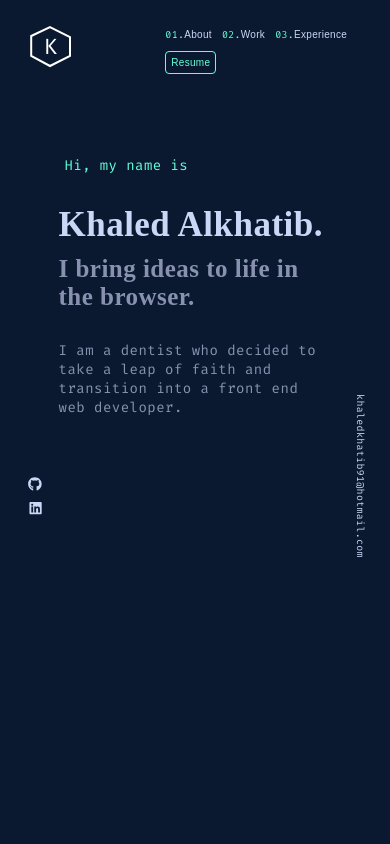
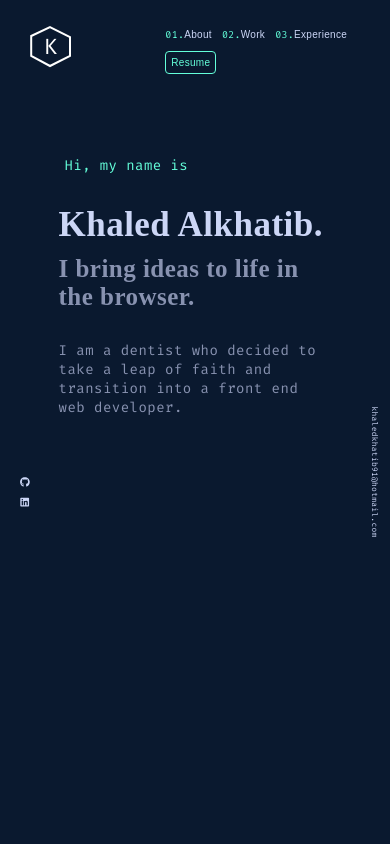
Before and after one commit to Khaled91Alkhatib/Personal-Website, a React (Create React App) app: page / in a window 390 px wide. Shown: the top 844 px of the page. Built offline with nearby package versions, Linux system fonts and the light colour scheme.

Commit message:
Responsive design fix

```diff
--- a/src/styles/Introduction.scss
+++ b/src/styles/Introduction.scss
@@ -129,7 +129,7 @@
   }
 }
 
-@media only screen and (max-width: 412px) {
+@media only screen and (max-width: 425px) {
   .hi-msg {
     font-size: 14px;
   }
@@ -143,30 +143,30 @@
     font-size: 14px;
   }
   .contact-email {
-    font-size: 10px;
-  }
-  .contact-icons {
-    font-size: 14px;
-  }
-}
-
-@media only screen and (max-width: 320px) {
-  .hi-msg {
-    font-size: 12px;
-  }
-  .name {
-    font-size: 30px;
-  }
-  .passion {
-    font-size: 20px;
-  }
-  .small-story {
-    font-size: 12px;
-  }
-  .contact-email {
     font-size: 8px;
   }
   .contact-icons {
     font-size: 10px;
   }
 }
+
+// @media only screen and (max-width: 280px) {
+//   .hi-msg {
+//     font-size: 12px;
+//   }
+//   .name {
+//     font-size: 30px;
+//   }
+//   .passion {
+//     font-size: 20px;
+//   }
+//   .small-story {
+//     font-size: 12px;
+//   }
+//   .contact-email {
+//     font-size: 8px;
+//   }
+//   .contact-icons {
+//     font-size: 10px;
+//   }
+// }
```
